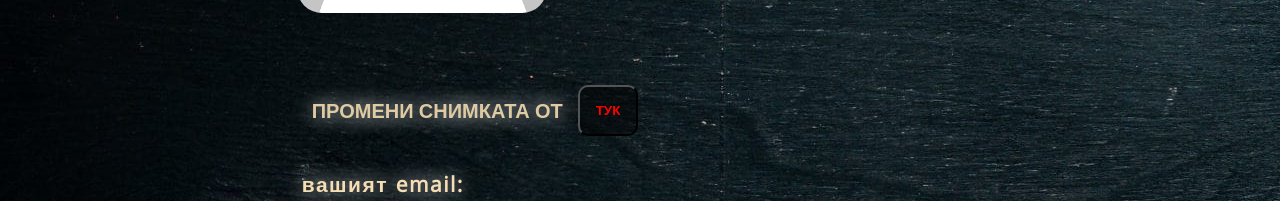
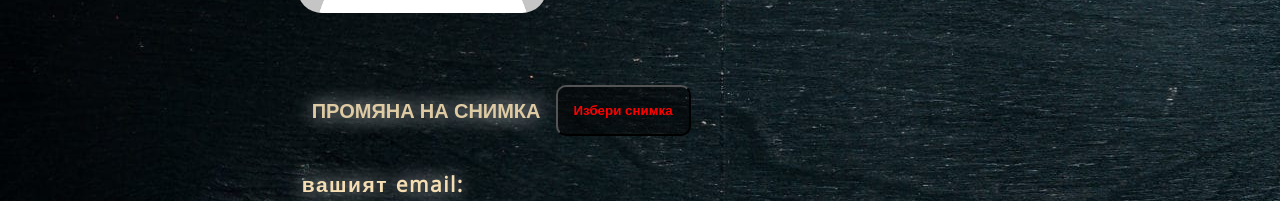
Before and after one commit to SpooRe91/react-cook-blog, a React (Create React App) app in the folder client/: page /auth/profile/1 in a window 1280 px wide. Shown: the part 332-533 px from the top of the page. Built offline with nearby package versions, Linux system fonts and the light colour scheme; no server answers; sample sign-in values are in the browser's storage.

Commit message:
re-factured the JSX for the upload picture button

```diff
--- a/client/src/components/Profile/Profile.js
+++ b/client/src/components/Profile/Profile.js
@@ -152,11 +152,24 @@ export const Profile = () => {
                     <a href={!userProfile?.image ? dummyPic : userProfile.image} target="_blank" rel="noreferrer">
                         <img className={styles["profile-image-link"]} src={!userProfile?.image ? dummyPic : userProfile.image} id="profile-photo" alt="" />
                     </a>
-                    <p className={styles["change-pic-text"]}>{progress < 100 ? 'ПРОМЕНИ СНИМКАТА ОТ' : 'КАЧИ СНИМКАТА ОТ'}
-                        <button className={styles["btn"]} onClick={() => img ? editHandler() : setToUpdate(state => !state)}
-                            style={progress < 100 ? { "color": "red" } : { "color": "green", "textShadow": "white 0px 0px 20px" }}>
-                            ТУК
-                        </button>
+                    <p className={styles["change-pic-text"]}>{'ПРОМЯНА НА СНИМКА'}
+
+                        {
+                            !img
+                                ?
+                                <button className={styles["btn"]} onClick={() => setToUpdate(state => !state)}
+                                    style={{ "color": "red" }}>
+                                    Избери снимка
+                                </button>
+                                :
+                                progress === 100
+                                    ?
+                                    <button className={styles["btn"]} onClick={() => editHandler()}
+                                        style={{ "color": "green", "textShadow": "white 0px 0px 20px" }} >
+                                        Качи снимка
+                                    </button>
+                                    : null
+                        }
                     </p>
                     {
                         //indicates whether the button for image uplaod is clicked, so the browse button and progress bad can appear
```
